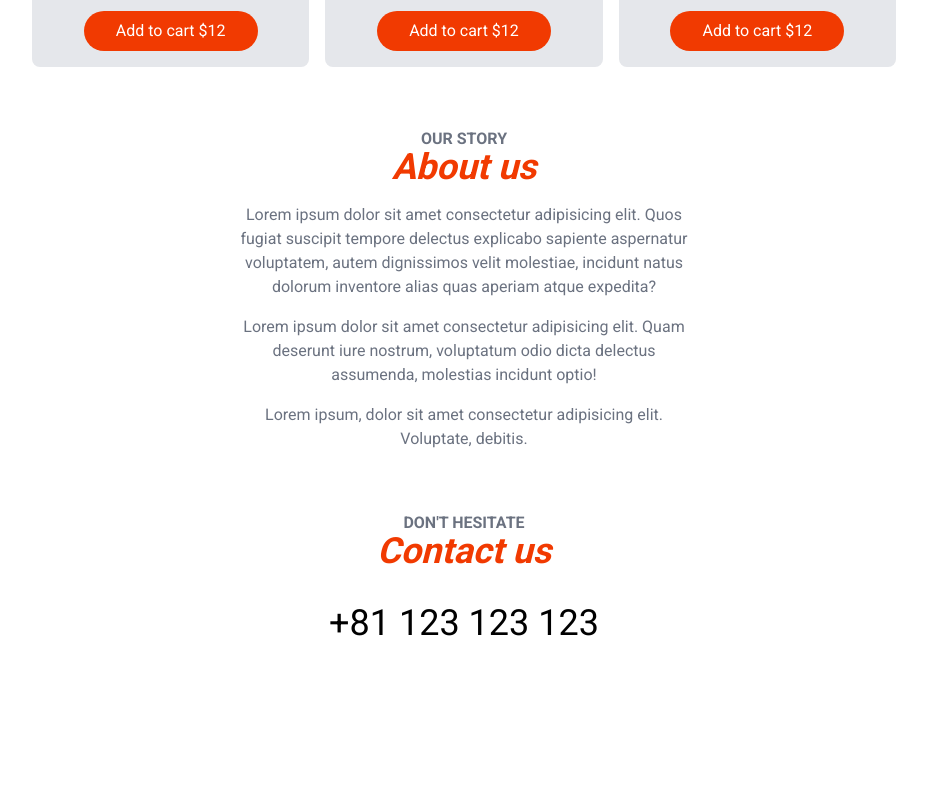
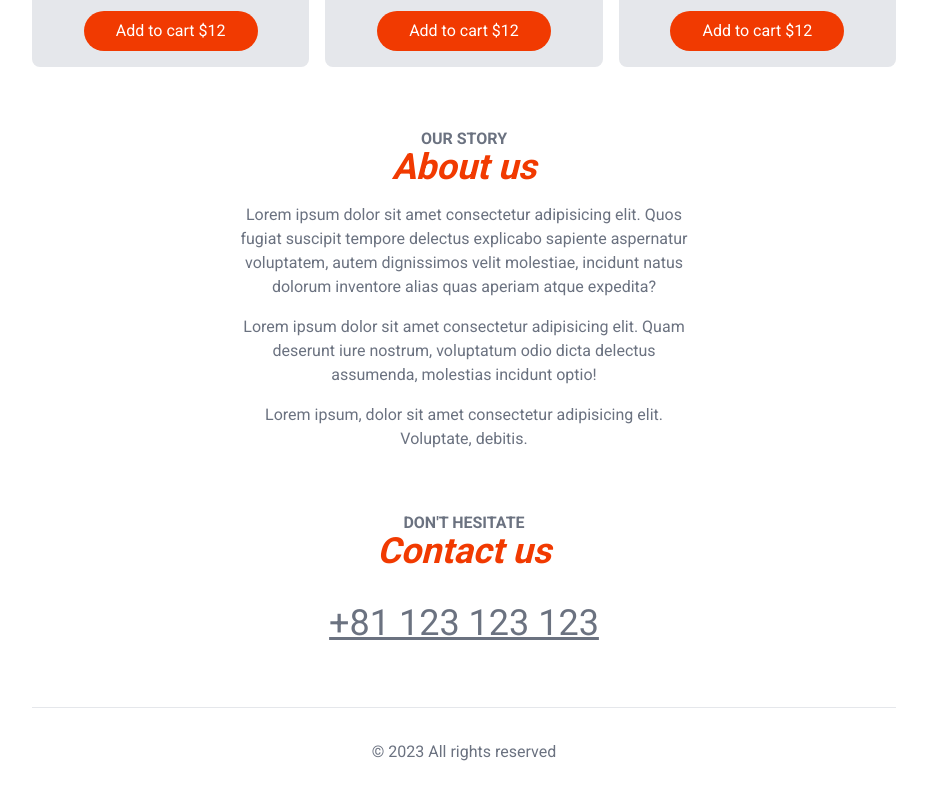
Before and after one commit to 1x55/ramenhouse, a Next.js app: page / in a window 1280 px wide. Shown: the part 1165-1965 px from the top of the page, without its empty margins (176-1103 px from the left). Before the commit the page ends 1856 px from the top, so only its background shows below. Built offline with nearby package versions, Linux system fonts and the light colour scheme.

Commit message:
added footer section

```diff
--- a/src/app/page.js
+++ b/src/app/page.js
@@ -31,11 +31,16 @@ export default function Home() {
           mainHeader={'Contact us'}
         />
         <div className="mt-8">
-          <a className="text-4xl" href="tel:+81123123123">
+          <a className="text-4xl underline text-gray-500" href="tel:+81123123123">
           +81 123 123 123
           </a>
         </div>
       </section>
+
+      <footer className="border-t p-8 text-center text-gray-500 mt-16">
+        &copy; 2023 All rights reserved
+
+      </footer>
     </>
     )
 }
```
